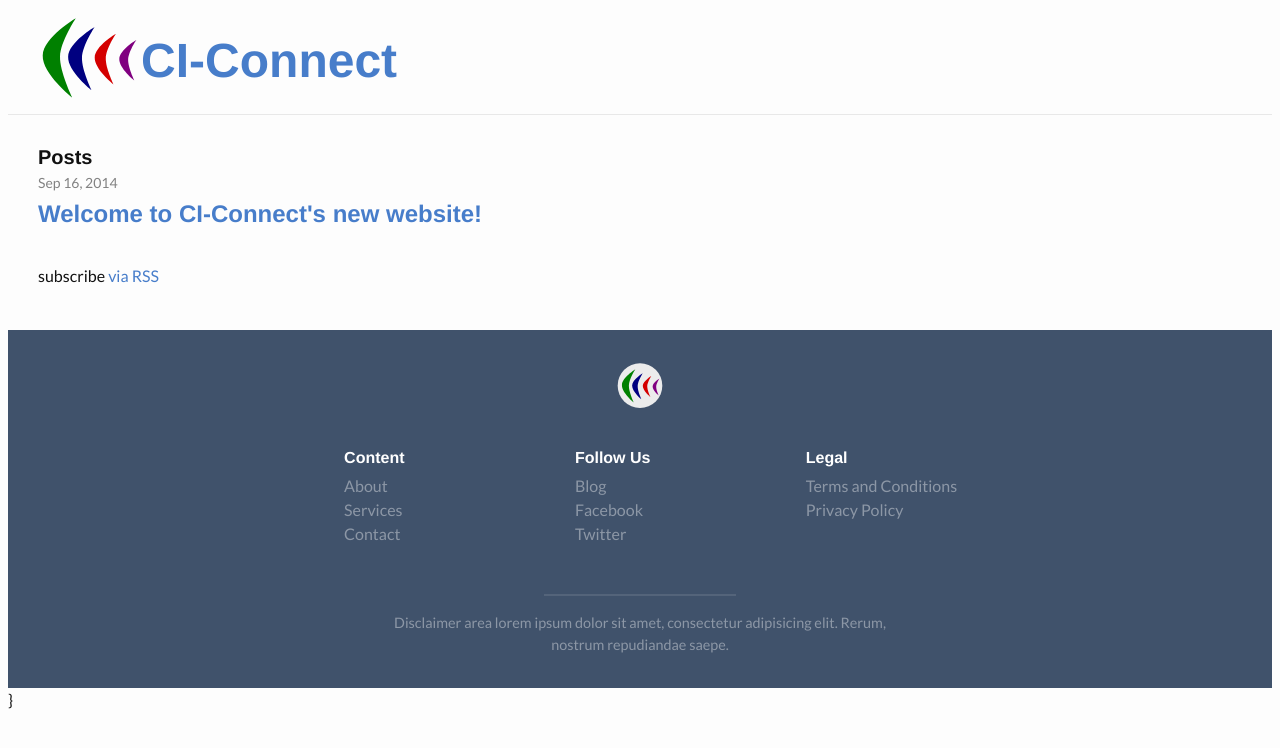
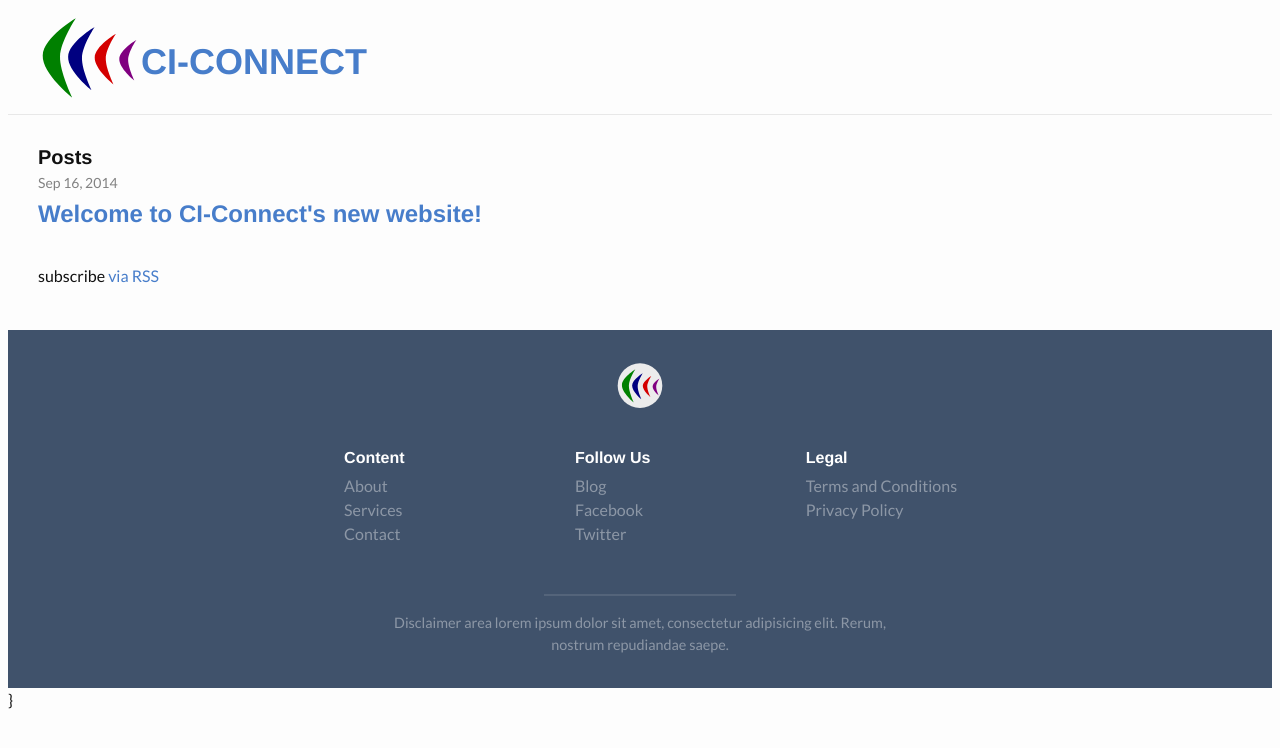
Before and after one commit to ciconnect/ciconnect.github.io, a Jekyll site: the page built from index.html, in a window 1280 px wide. Shown: the top 748 px of the page. Built offline with Jekyll 4.4.1, drawn with Linux system fonts in a browser that asks for light colours; part of the change alters nothing that is shown.

```diff
--- a/_includes/header.html
+++ b/_includes/header.html
@@ -8,7 +8,7 @@
       </a>
     </div>
     <div class="site-title">
-      <h2><a href="{{ site.baseurl }}/">{{ site.title }}</a></h2>
+      <h4><a href="{{ site.baseurl }}/">CI-CONNECT</a></h4>
     </div>
 
   </div>
```
